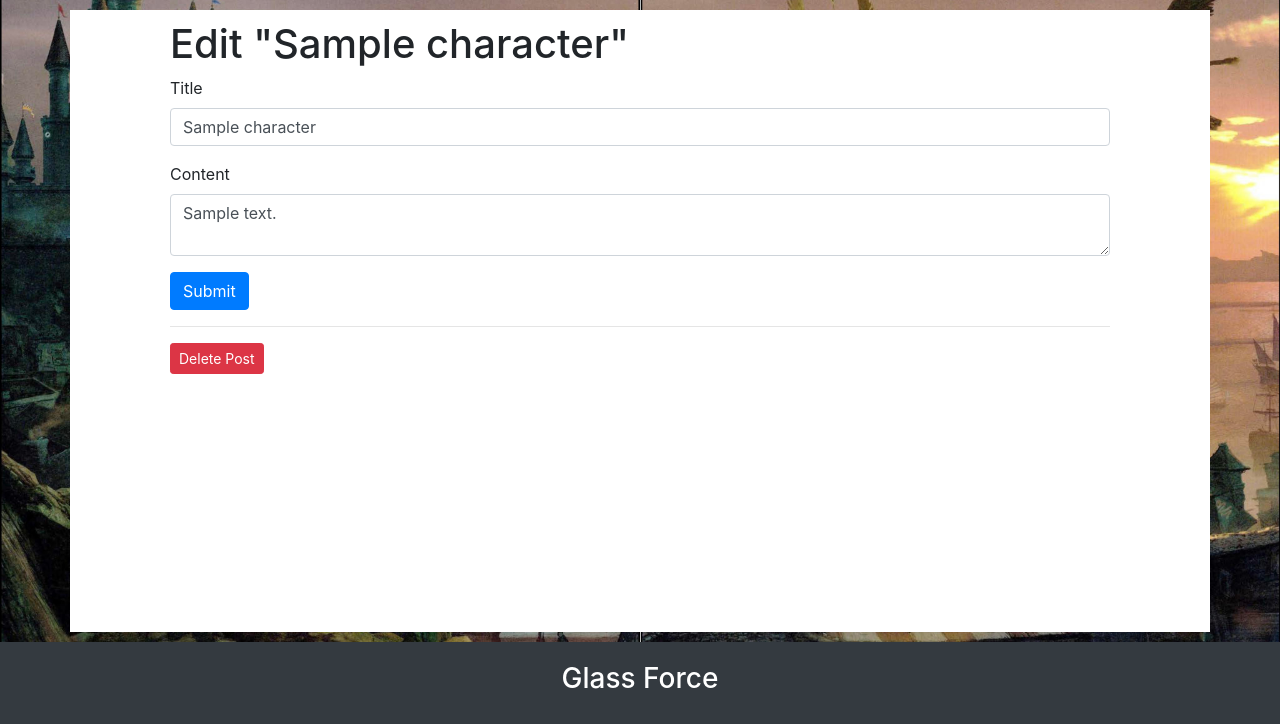
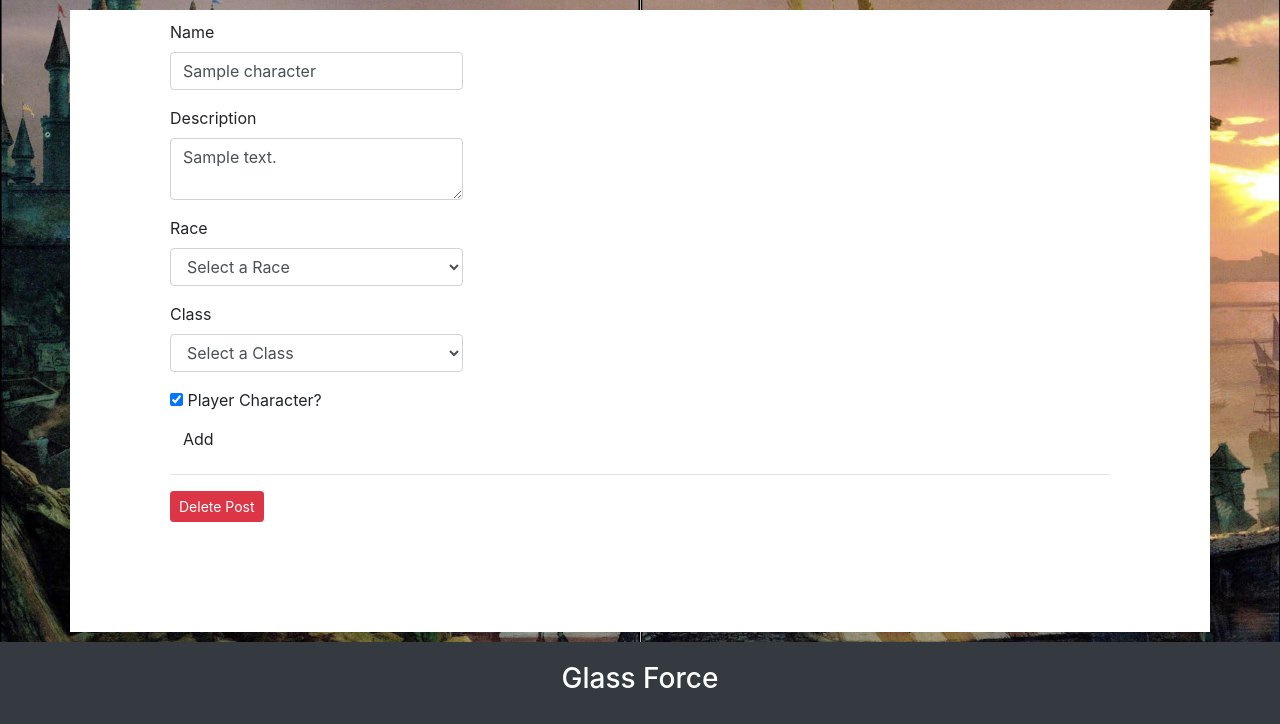
Before and after one commit to reesecake/glass-force-wiki, a Flask app: a page that uses templates/base.html in a window 1280 px wide. Shown: the part 76-800 px from the top of the page. Run offline with Flask 2, Linux system fonts and the light colour scheme; tables that the repository leaves empty hold one stand-in row (values such as "Sample post"); some libraries are stand-ins or nearby versions.

Commit message:
fixed edit_character to work with Flask-Form

```diff
--- a/app/routes.py
+++ b/app/routes.py
@@ -10,7 +10,7 @@
 
 from crud import engine, recreate_database, Session
 from app.models import Character, Entry, User, Location
-from api import app
+from api import app, db
 
 
 def get_pc(pc_id):
@@ -254,24 +254,31 @@
 
     :param pc_id: str - character's name
     """
-    character = get_pc(pc_id)
+    character = db.session.query(Character).filter_by(name=pc_id).first()
+    form = AddCharacterForm()
 
-    s = Session()
+    if form.validate_on_submit():
 
-    if request.method == 'POST':
-        name = request.form['name']
-        desc = request.form['desc']
+        character.name = form.name.data
+        character.desc = form.desc.data
+        character.race = form.race.data
+        character.char_class = form.char_class.data
+        character.player_character = form.player_character.data
+            # .update()\
+            # .values(name=form.name.data, desc=form.desc.data)\
+            # .where(User.username == form.username.data)
 
-        if not name:
-            flash('name is required!')
-        else:
-            s.execute('UPDATE character SET name = ?, desc = ? WHERE name = ?',
-                      (name, desc, name))
-            s.commit()
-            s.close()
-            return redirect(url_for('index'))
+        db.session.commit()
+        flash('Your changes have been saved.')
+        return redirect(url_for('view_character', pc_id=form.name.data))
+    elif request.method == 'GET':
+        form.name.data = character.name
+        form.desc.data = character.desc
+        form.race.data = character.race
+        form.char_class.data = character.char_class
+        form.player_character.data = character.player_character
 
-    return render_template('characters/edit.html', character=character)
+    return render_template('characters/edit_character.html', form=form, character=character)
 
 
 @app.route('/players/<string:pc_id>/delete', methods=('POST',))
--- a/templates/base.html
+++ b/templates/base.html
@@ -7,8 +7,8 @@
 
     <!-- Bootstrap CSS -->
     <link rel="stylesheet" href="https://stackpath.bootstrapcdn.com/bootstrap/4.3.1/css/bootstrap.min.css" integrity="sha384-ggOyR0iXCbMQv3Xipma34MD+dH/1fQ784/j6cY/iJTQUOhcWr7x9JvoRxT2MZw1T" crossorigin="anonymous">
-    <link rel="stylesheet" href="../static/css/style.css">
-    <link rel="stylesheet" href="../../static/css/char_page.css">
+    <link rel="stylesheet" href="{{ '../config.py'.basedir }}/static/css/style.css">
+    <link rel="stylesheet" href="{{ '../config.py'.basedir }}/static/css/char_page.css">
 
     <title>{% block title %} {% endblock %}</title>
   </head>
--- a/templates/characters/edit.html
+++ /dev/null
@@ -1,32 +0,0 @@
-{% extends 'base.html' %}
-
-{% block content %}
-<h1>{% block title %} Edit "{{ character['name'] }}" {% endblock %}</h1>
-
-<form method="post">
-    <div class="form-group">
-        <label for="title">Title</label>
-        <input type="text" name="title" placeholder="Post title"
-               class="form-control"
-               value="{{ request.form['name'] or character['name'] }}">
-        </input>
-    </div>
-
-    <div class="form-group">
-        <label for="content">Content</label>
-        <textarea name="content" placeholder="Post content"
-                  class="form-control">{{ request.form['desc'] or character['desc'] }}</textarea>
-    </div>
-    <div class="form-group">
-        <button type="submit" class="btn btn-primary">Submit</button>
-    </div>
-</form>
-<hr>
-
-<form action="{{ url_for('delete', pc_id=character['name']) }}" method="POST">
-    <input type="submit" value="Delete Post"
-           class="btn btn-danger btn-sm"
-           onclick="return confirm('Are you sure you want to delete this post?')">
-</form>
-
-{% endblock %}
--- /dev/null
+++ b/templates/characters/edit_character.html
@@ -0,0 +1,22 @@
+{% extends 'base.html' %}
+{% import 'bootstrap/wtf.html' as wtf %}
+
+<h1>{% block title %} Edit "{{ character['name'] }}" {% endblock %}</h1>
+
+{% block content %}
+
+    <div class="row">
+        <div class="col-md-4">
+            {{ wtf.quick_form(form) }}
+        </div>
+    </div>
+
+<hr>
+
+<form action="{{ url_for('delete', pc_id=character['name']) }}" method="POST">
+    <input type="submit" value="Delete Post"
+           class="btn btn-danger btn-sm"
+           onclick="return confirm('Are you sure you want to delete this post?')">
+</form>
+
+{% endblock %}
--- a/templates/characters/view_character.html
+++ b/templates/characters/view_character.html
@@ -44,8 +44,8 @@
                             <p>Class</p>
                         </div>
                         <div class="col">
-                            {% if character['class'] %}
-                                {{ character['class'] }}
+                            {% if character['char_class'] %}
+                                {{ character['char_class'] }}
                             {% endif %}
                         </div>
                     </div>
```
